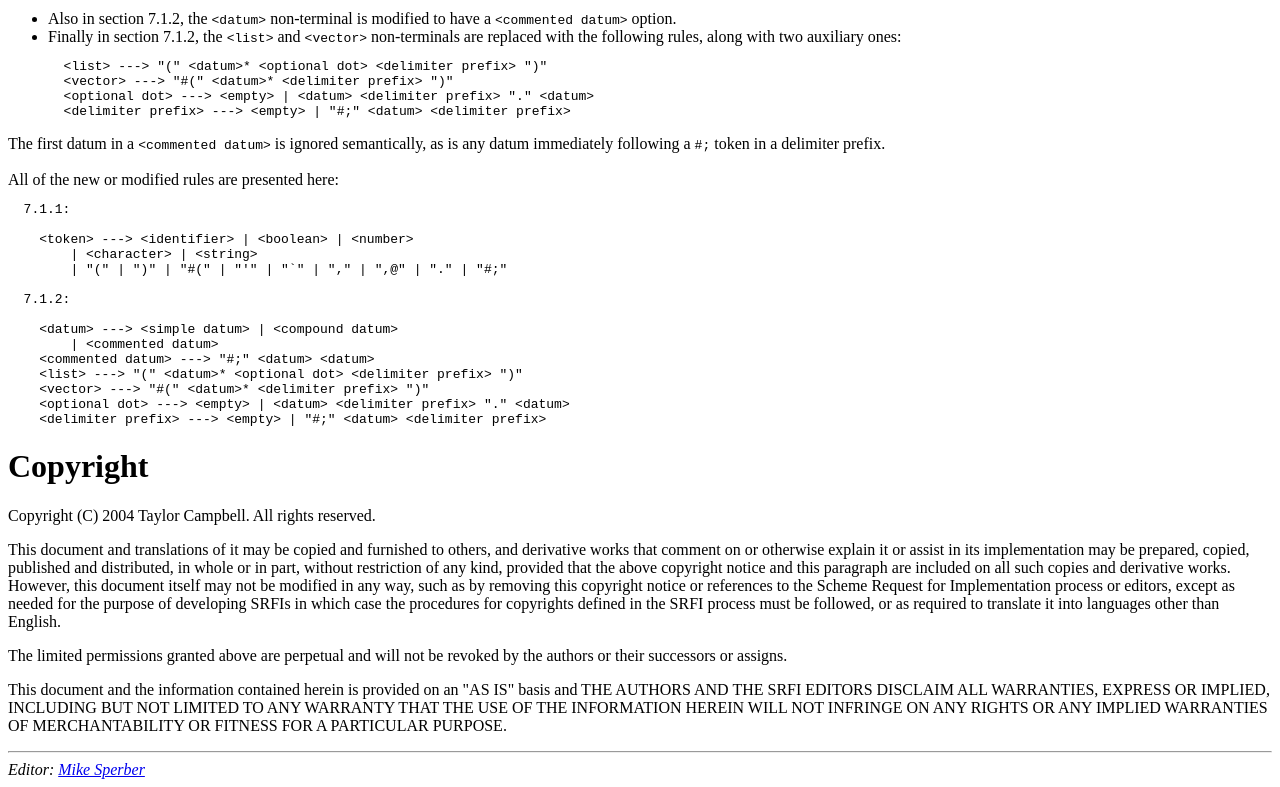
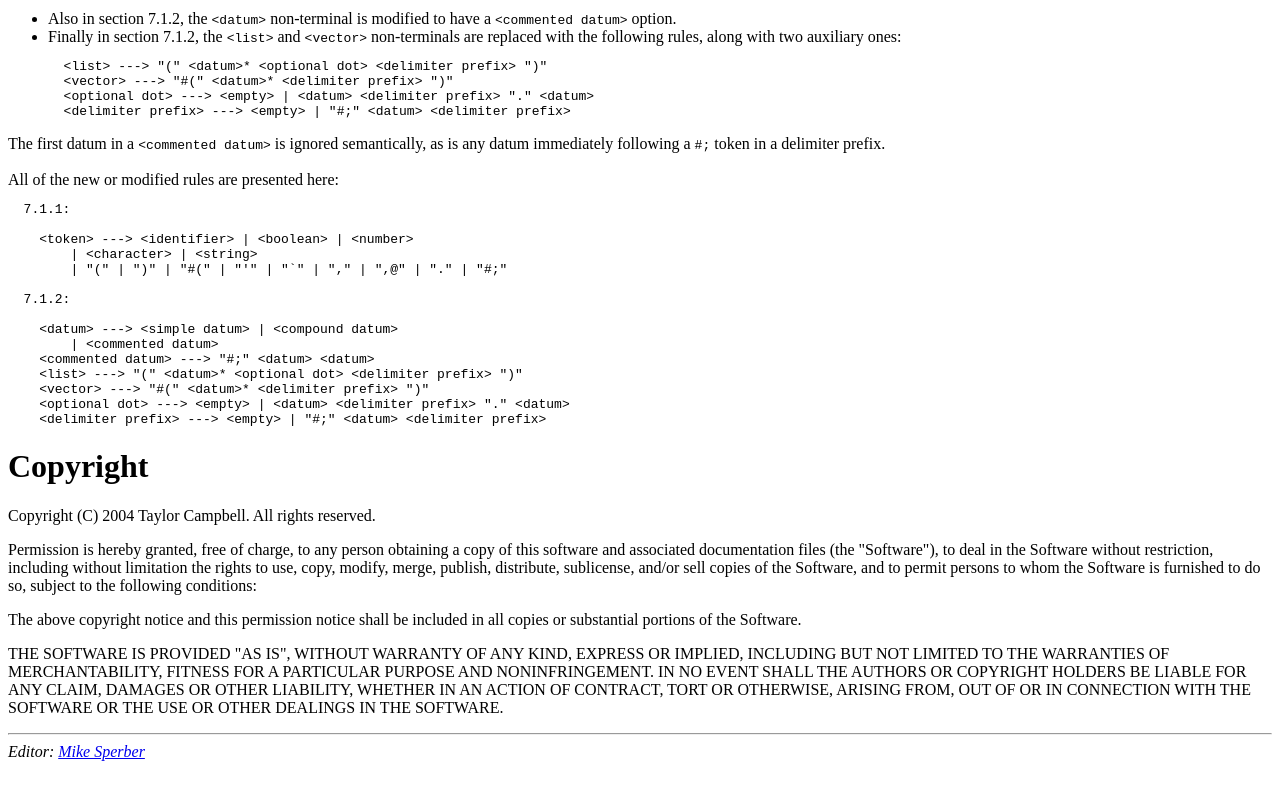
Before and after one commit to scheme-requests-for-implementation/srfi-62, a plain HTML site: page srfi-62.html in a window 1280 px wide. Shown: the part 1507-2294 px from the top of the page. Drawn offline with Linux system fonts and the light colour scheme.

Commit message:
updated license

```diff
--- a/srfi-62.html
+++ b/srfi-62.html
@@ -189,23 +189,29 @@ All of the new or modified rules are presented here:
 <H1>Copyright</H1>
 
 <p>Copyright (C) 2004 Taylor Campbell.  All rights reserved.</p>
-<p>This document and translations of it may be copied and furnished to others, and
-derivative works that comment on or otherwise explain it or assist in its
-implementation may be prepared, copied, published and distributed, in whole or
-in part, without restriction of any kind, provided that the above copyright notice
-and this paragraph are included on all such copies and derivative works.  However,
-this document itself may not be modified in any way, such as by removing this
-copyright notice or references to the Scheme Request for Implementation process or
-editors, except as needed for the purpose of developing SRFIs in which case the
-procedures for copyrights defined in the SRFI process must be followed, or as
-required to translate it into languages other than English.</p>
-<p>The limited permissions granted above are perpetual and will not be revoked by the
-authors or their successors or assigns.</p>
-<p>This document and the information contained herein is provided on an "AS IS" basis
-and THE AUTHORS AND THE SRFI EDITORS DISCLAIM ALL WARRANTIES, EXPRESS OR IMPLIED,
-INCLUDING BUT NOT LIMITED TO ANY WARRANTY THAT THE USE OF THE INFORMATION HEREIN
-WILL NOT INFRINGE ON ANY RIGHTS OR ANY IMPLIED WARRANTIES OF MERCHANTABILITY OR
-FITNESS FOR A PARTICULAR PURPOSE.</p>
+
+<p>
+Permission is hereby granted, free of charge, to any person obtaining
+a copy of this software and associated documentation files (the
+"Software"), to deal in the Software without restriction, including
+without limitation the rights to use, copy, modify, merge, publish,
+distribute, sublicense, and/or sell copies of the Software, and to
+permit persons to whom the Software is furnished to do so, subject to
+the following conditions:
+</p>
+<p>
+The above copyright notice and this permission notice shall be
+included in all copies or substantial portions of the Software.
+</p>
+<p>
+THE SOFTWARE IS PROVIDED "AS IS", WITHOUT WARRANTY OF ANY KIND,
+EXPRESS OR IMPLIED, INCLUDING BUT NOT LIMITED TO THE WARRANTIES OF
+MERCHANTABILITY, FITNESS FOR A PARTICULAR PURPOSE AND
+NONINFRINGEMENT. IN NO EVENT SHALL THE AUTHORS OR COPYRIGHT HOLDERS BE
+LIABLE FOR ANY CLAIM, DAMAGES OR OTHER LIABILITY, WHETHER IN AN ACTION
+OF CONTRACT, TORT OR OTHERWISE, ARISING FROM, OUT OF OR IN CONNECTION
+WITH THE SOFTWARE OR THE USE OR OTHER DEALINGS IN THE SOFTWARE.
+</p>
 
 
     <hr>
```
